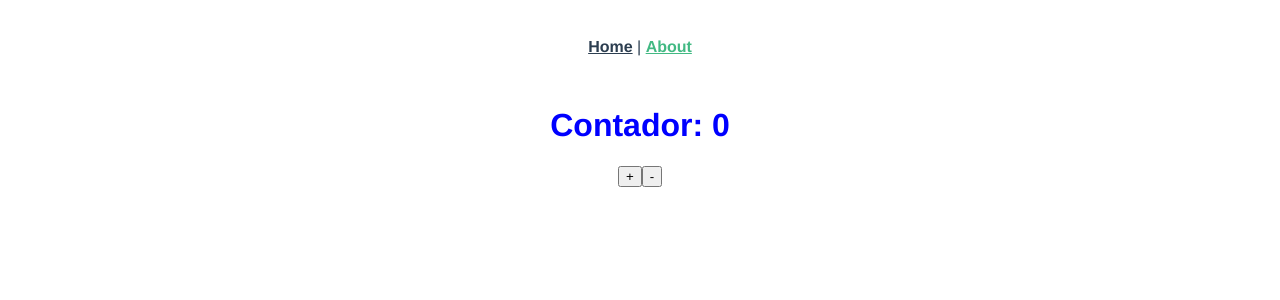
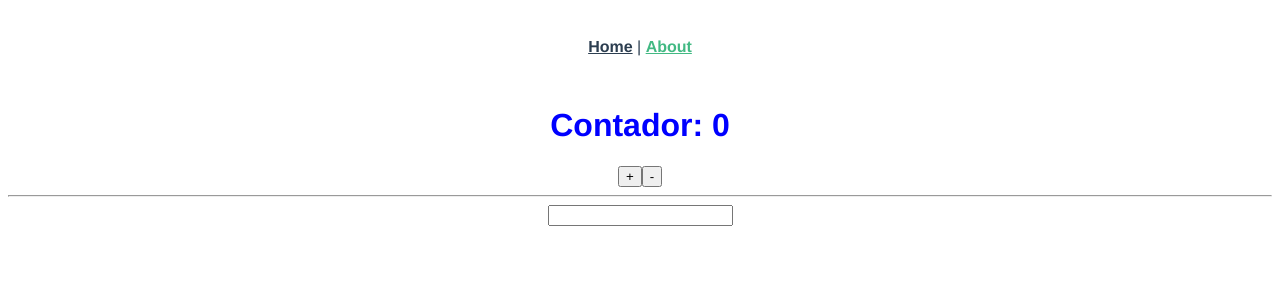
Before and after one commit to pseguel27/composition-api-init, a Vue app: page /about in a window 1280 px wide. Shown: the top 300 px of the page. Built offline with nearby package versions, Linux system fonts and the light colour scheme.

Commit message:
step3 v-model

```diff
--- a/src/views/About.vue
+++ b/src/views/About.vue
@@ -6,6 +6,9 @@
     </h1>
     <button @click="aumentar">+</button>
     <button @click="disminuir">-</button>
+    <hr>
+    <input type="text" v-model="texto">
+    <p>{{ texto }}</p>
   </div>
 </template>
 
@@ -35,7 +38,7 @@
         return 'blue';
       }
     })
-    return {contador, aumentar, disminuir, color}
+    return {contador, aumentar, disminuir, color, texto}
   },
 }
 </script>
```
